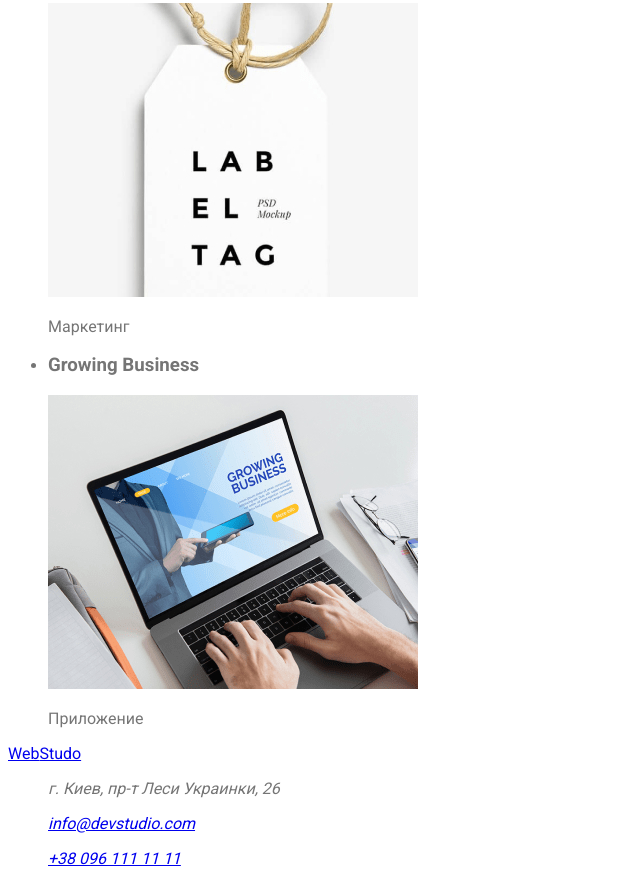
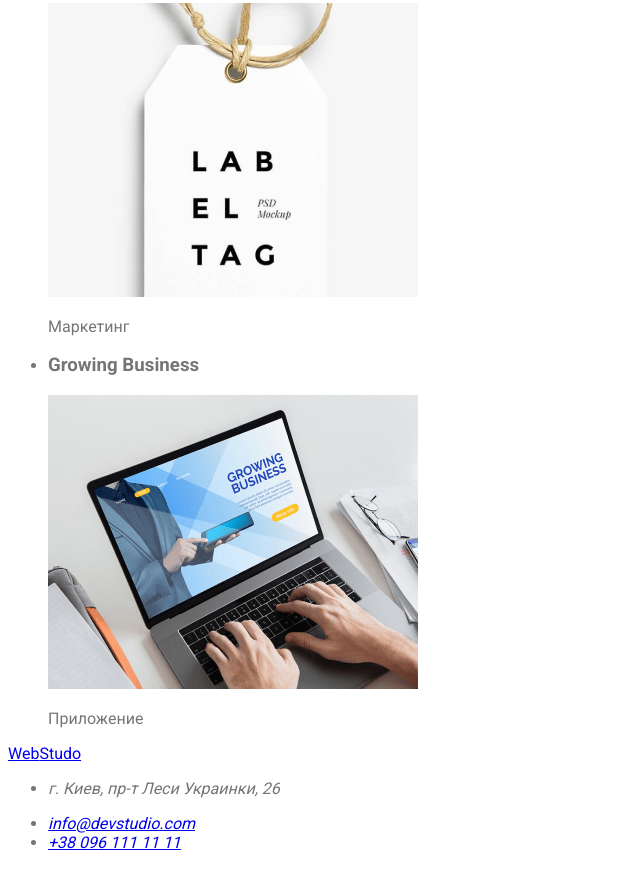
Before and after one commit to DenysPhV/goit-markup-hw-02, a plain HTML site: page portfolio.html in a window 1280 px wide. Shown: the part 3079-3963 px from the top of the page, without its empty margins (0-640 px from the left). Drawn offline with Linux system fonts and the light colour scheme.

```diff
--- a/portfolio.html
+++ b/portfolio.html
@@ -169,14 +169,16 @@
       <a href="./" lang="en"><span>Web</span>Studo</a>
       <address>
         <ul>
-          <p>г. Киев, пр-т Леси Украинки, 26</p>
-        </ul>
-        <ul>
-          <a href="mailto:info@devstudio.com">info@devstudio.com</a>
-        </ul>
-        <ul>
-          <a href="tel:+380961111111">+38 096 111 11 11</a>
-        </ul>
+            <li>
+                <p>г. Киев, пр-т Леси Украинки, 26</p>
+              </li>
+            <li>
+                <a href="mailto:info@devstudio.com">info@devstudio.com</a>
+              </li>
+            <li>
+                <a href="tel:+380961111111">+38 096 111 11 11</a>
+              </li>
+          </ul>
       </address>
     </footer>
   </body>
```
Also changed, not shown: index.html (+11 -14 lines).
